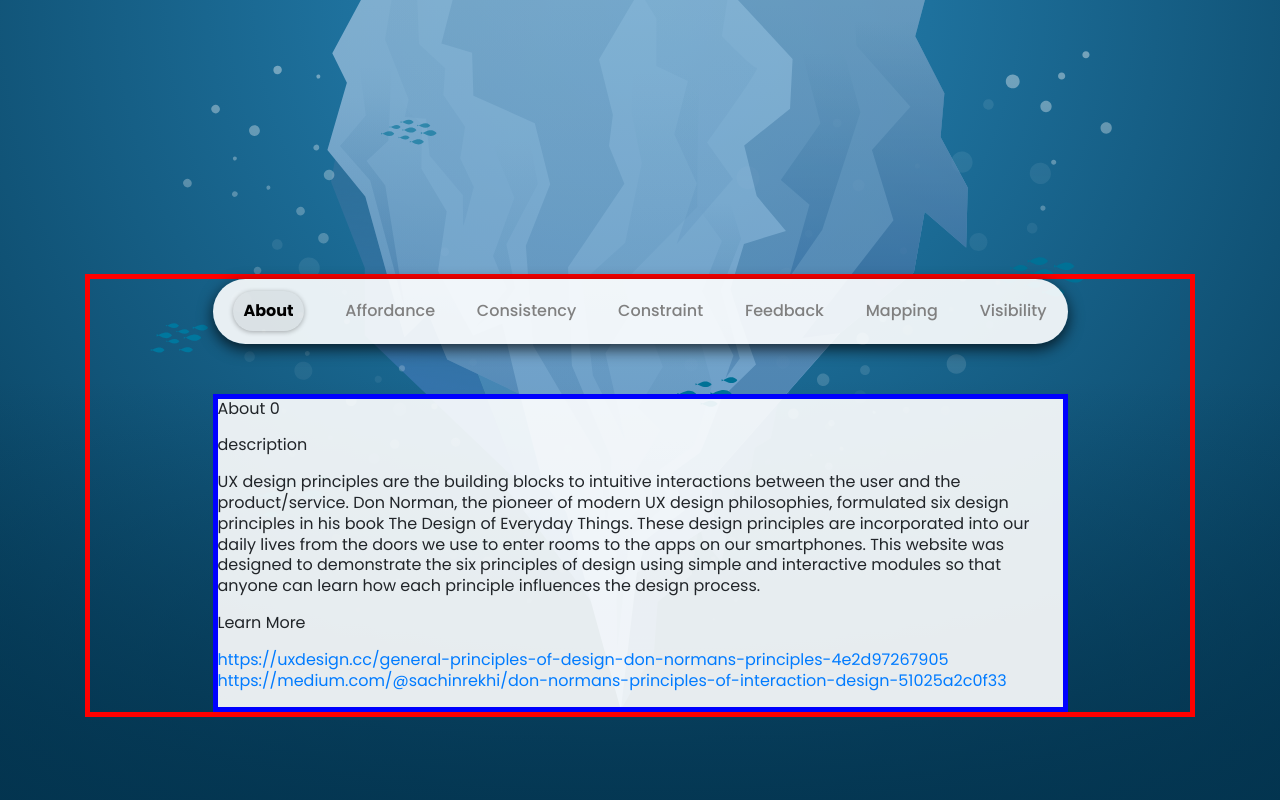
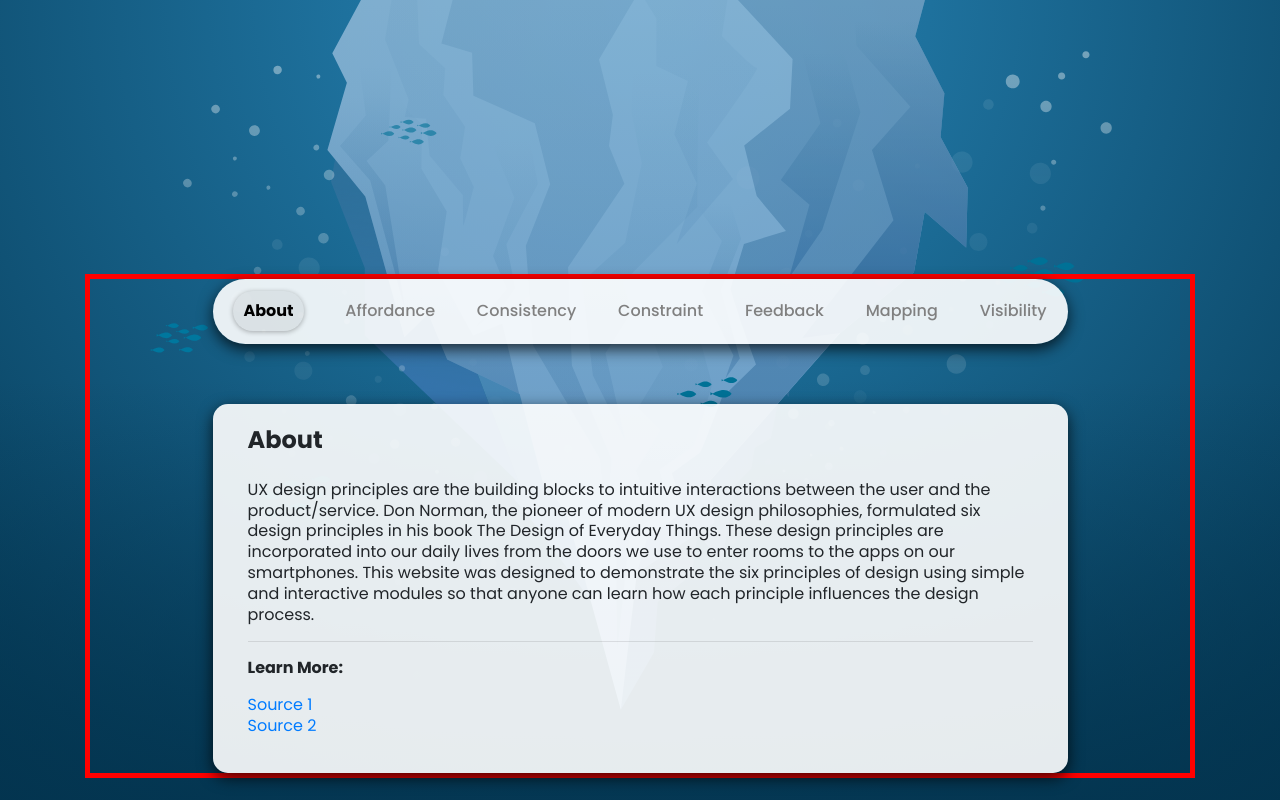
Before and after one commit to Jasonx235/UX-Design-Pricinples, a React (Create React App) app: page / in a window 1280 px wide. Shown: the part 480-1280 px from the top of the page. Built offline with nearby package versions, Linux system fonts and the light colour scheme.

Commit message:
about styling complete

```diff
--- a/src/CSS/style.css
+++ b/src/CSS/style.css
@@ -72,6 +72,8 @@ h1 {
   position: absolute;
   width: 100%;
 }
+
+/* Control Top Menu */
 .myControlClassName {
   cursor: pointer;
   display: flex;
@@ -84,6 +86,7 @@ h1 {
   box-shadow: rgba(0, 0, 0, 0.75) 0px 5px 15px;
 }
 
+/* Style when open */
 .is-open .myControlClassName {
   border-top-left-radius: 20px;
   border-top-right-radius: 20px;
@@ -91,18 +94,22 @@ h1 {
   border-bottom-right-radius: 0px;
 }
 
+/* Name on Top Menu */
 .myPlaceholderClassName {
   font-weight: 700;
   color: black;
 }
+
+/* Menu styles */
 .myMenuClassName {
   color: black;
   padding: 10px;
   border-bottom-left-radius: 20px;
   border-bottom-right-radius: 20px;
-  background-color: rgba(255, 255, 255, 100%);
+  background-color: gainsboro;
 }
 
+/* Each Drop down option */
 .Dropdown-option {
   font-weight: 500;
   text-align: center;
@@ -140,6 +147,7 @@ h1 {
   background-color: rgba(0, 0, 0, 0.06);
   box-shadow: rgba(0, 0, 0, 0.3) 0px 1px 5px;
 }
+
 /* Content Styles */
 
 .content-container {
@@ -153,13 +161,23 @@ h1 {
   flex-direction: column;
 }
 
+/* Content Container */
+
 .information-container {
-  margin-top: 40px;
-  border: 5px solid blue;
+  margin-top: 50px;
+  /* border: 5px solid blue; */
+  padding: 20px 35px;
+  border-radius: 15px;
   background-color: rgba(255, 255, 255, 90%);
+  box-shadow: rgba(0, 0, 0, 0.75) 0px 5px 15px;
   overflow-wrap: break-word;
   width: 100%;
   max-width: 855px;
+}
+
+.information-container .name {
+  margin: 0 0 25px 0;
+  font-weight: 700;
 }
 
 .module-container {
--- a/src/components/Information.jsx
+++ b/src/components/Information.jsx
@@ -12,24 +12,25 @@ function Information({ selected, selectedID }) {
     return (
       <div className='d-flex justify-content-center align-items-center flex-column h-100 w-100'>
         <div className='information-container '>
+          <p className='name'>{data.name}</p>
+          <p>{data.description}</p>
+          <hr />
+
           <p>
-            {data.name} {data.id}
+            <b>Learn More:</b>
           </p>
-          <p>description</p>
-          <p>{data.description}</p>
-          <p>Learn More</p>
-          <ul>
+          <ol>
             {data.links &&
-              data.links.map((link) => {
+              data.links.map((link, index) => {
                 return (
                   <li>
                     <a href={link} target='_blank' rel='noopener noreferrer'>
-                      {link}
+                      Source {index + 1}
                     </a>
                   </li>
                 );
               })}
-          </ul>
+          </ol>
         </div>
       </div>
     );
```
